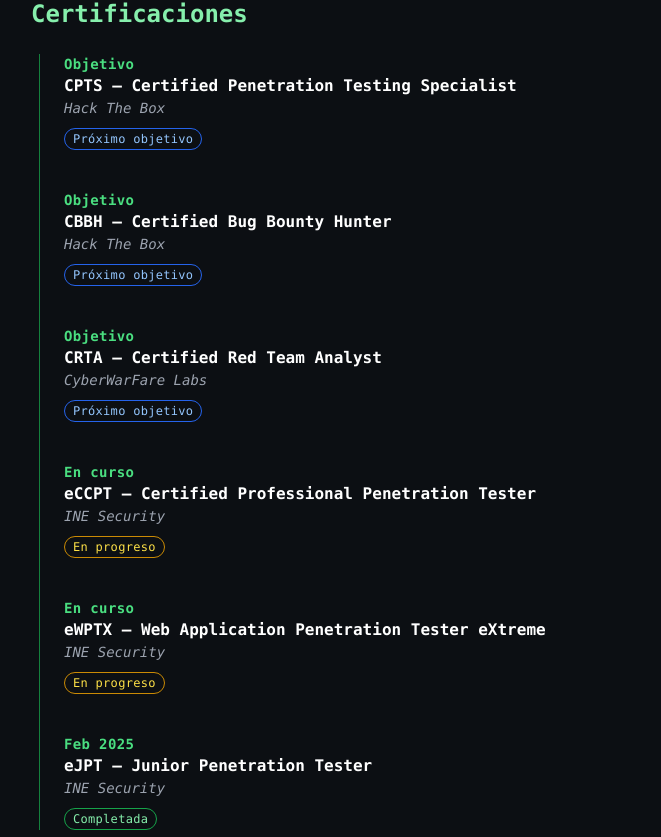
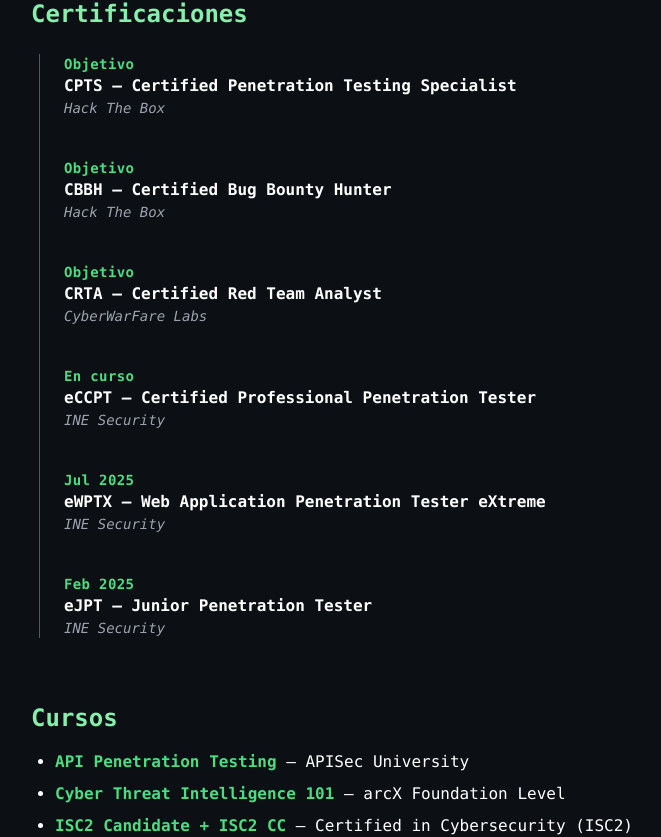
Before and after one commit to beafn28/beafn28.es, a Vue app: page /sobremi in a window 1280 px wide. Shown: the part 2920-3757 px from the top of the page, without its empty margins (97-758 px from the left). Built offline with nearby package versions, Linux system fonts and the light colour scheme.

Commit message:
remodelar sobremi

```diff
--- a/src/views/SobreMi.vue
+++ b/src/views/SobreMi.vue
@@ -106,22 +106,7 @@
         <p class="text-sm text-green-400 font-bold tracking-wide">{{ cert.date }}</p>
         <p class="text-white font-semibold text-base">{{ cert.title }}</p>
         <p class="text-sm italic text-gray-400 mb-2">{{ cert.issuer }}</p>
-        <span
-          class="inline-block text-xs px-2 py-0.5 rounded-full border font-mono tracking-wide"
-          :class="cert.status === 'done'
-            ? 'text-green-300 border-green-600'
-            : cert.status === 'in-progress'
-            ? 'text-yellow-300 border-yellow-600'
-            : 'text-blue-300 border-blue-600'"
-        >
-          {{
-            cert.status === 'done'
-              ? 'Completada'
-              : cert.status === 'in-progress'
-              ? 'En progreso'
-              : 'Próximo objetivo'
-          }}
-        </span>
+
       </div>
     </div>
   </div>
@@ -193,38 +178,32 @@ const certifications = [
   {
     title: 'CPTS — Certified Penetration Testing Specialist',
     issuer: 'Hack The Box',
-    date: 'Objetivo',
-    status: 'planned'
+    date: 'Objetivo'
   },
   {
     title: 'CBBH — Certified Bug Bounty Hunter',
     issuer: 'Hack The Box',
-    date: 'Objetivo',
-    status: 'planned'
+    date: 'Objetivo'
   },
   {
     title: 'CRTA — Certified Red Team Analyst',
     issuer: 'CyberWarFare Labs',
-    date: 'Objetivo',
-    status: 'planned'
+    date: 'Objetivo'
   },
   {
     title: 'eCCPT — Certified Professional Penetration Tester',
     issuer: 'INE Security',
-    date: 'En curso',
-    status: 'in-progress'
+    date: 'En curso'
   },
   {
     title: 'eWPTX — Web Application Penetration Tester eXtreme',
     issuer: 'INE Security',
-    date: 'En curso',
-    status: 'in-progress'
+    date: 'Jul 2025'
   },
   {
     title: 'eJPT — Junior Penetration Tester',
     issuer: 'INE Security',
-    date: 'Feb 2025',
-    status: 'done'
+    date: 'Feb 2025'
   }
 ]
 
```
